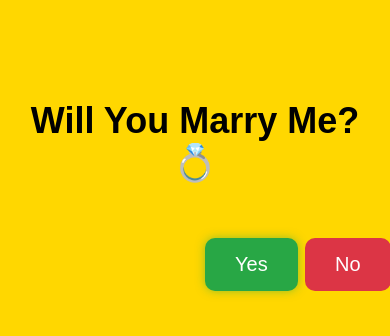
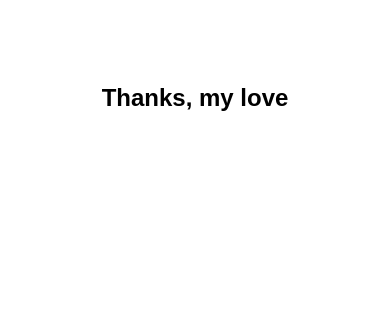
Before and after one commit to 0hzen/Proposal, a plain HTML site: page index.html in a window 390 px wide. Both pictures are taken after a click on the button "Yes". Drawn offline with Linux system fonts and the light colour scheme.

Commit message:
index.html

```diff
--- a/index.html
+++ b/index.html
@@ -8,45 +8,64 @@
         body {
             text-align: center;
             font-family: Arial, sans-serif;
-            margin-top: 100px;
-            transition: background-color 0.5s ease-in-out;
+            margin-top: 10vh;
+            overflow: hidden; /* Prevent scrolling */
         }
         h1 {
-            font-size: 36px;
+            font-size: 2.5rem;
         }
         .buttons {
+            display: flex;
+            justify-content: center;
+            margin-top: 20px;
+            flex-wrap: wrap;
             position: relative;
-            display: inline-block;
-            margin-top: 20px;
+            height: 60vh; /* Ensure enough space for button movement */
         }
         button {
-            font-size: 20px;
-            padding: 15px 30px;
+            font-size: 1.5rem;
+            padding: 1rem 2rem;
             cursor: pointer;
             margin: 10px;
             border: none;
-            position: absolute;
+            border-radius: 10px;
             transition: all 0.3s ease-in-out;
         }
         #yes {
-            font-size: 20px;
             background-color: #28a745;
             color: white;
-            border-radius: 10px;
             box-shadow: 0 0 10px rgba(40, 167, 69, 0.5);
         }
         #yes:hover {
             transform: scale(1.1);
         }
         #no {
-            font-size: 20px;
             background-color: #dc3545;
             color: white;
-            border-radius: 10px;
-            left: 100px;
         }
         #no:hover {
             transform: rotate(10deg);
+        }
+
+        /* Media Queries */
+        @media (max-width: 768px) {
+            h1 {
+                font-size: 2rem;
+            }
+            button {
+                font-size: 1.2rem;
+                padding: 0.8rem 1.5rem;
+            }
+        }
+
+        @media (max-width: 480px) {
+            h1 {
+                font-size: 1.5rem;
+            }
+            button {
+                font-size: 1rem;
+                padding: 0.5rem 1rem;
+            }
         }
     </style>
 </head>
@@ -54,32 +73,22 @@
     <h1>Will You Marry Me? 💍</h1>
     <div class="buttons">
         <button id="yes" onclick="sayYes()">Yes</button>
-        <button id="no" onmouseover="runAway()" onclick="makeYesBigger()">No</button>
+        <button id="no" onmouseover="runAway()">No</button>
     </div>
 
     <script>
-        let yesButton = document.getElementById("yes");
         let noButton = document.getElementById("no");
-        let yesSize = 20;
-
-        function makeYesBigger() {
-            yesSize += 10;
-            yesButton.style.fontSize = yesSize + "px";
-            yesButton.style.padding = (yesSize / 2) + "px " + (yesSize) + "px";
-            yesButton.style.boxShadow = `0 0 ${yesSize / 2}px rgba(40, 167, 69, 0.7)`;
-        }
 
         function runAway() {
-            let x = Math.random() * (window.innerWidth - 200);
-            let y = Math.random() * (window.innerHeight - 100);
-            noButton.style.position = "absolute";
+            let x = Math.random() * (window.innerWidth - noButton.offsetWidth);
+            let y = Math.random() * (window.innerHeight - noButton.offsetHeight);
             noButton.style.left = `${x}px`;
             noButton.style.top = `${y}px`;
         }
 
         function sayYes() {
-            document.body.style.backgroundColor = "#FFD700";
-            alert("Yay! I love you, Sanaa! ❤️");
+            document.querySelector('h1').innerText = "Thanks, my love";
+            document.querySelector('.buttons').style.display = 'none';
         }
     </script>
 </body>
```
